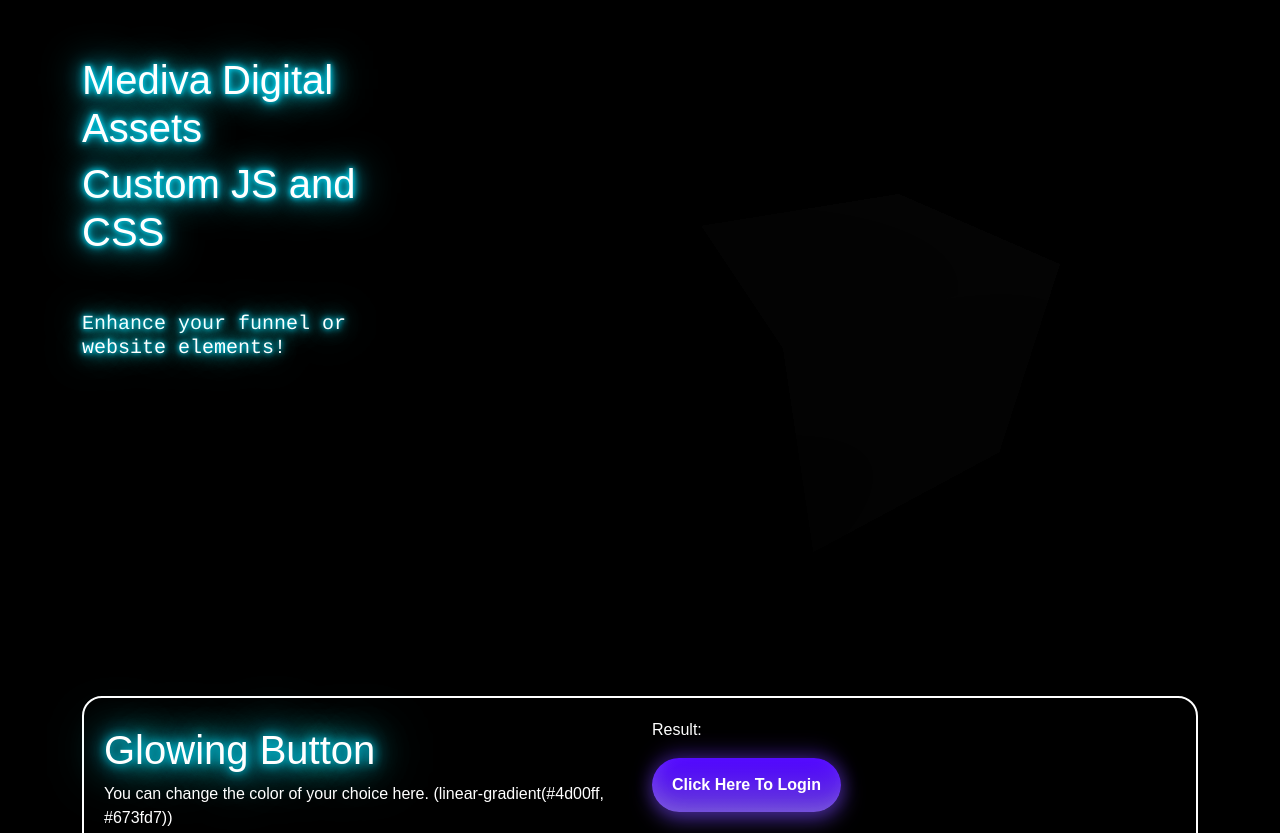
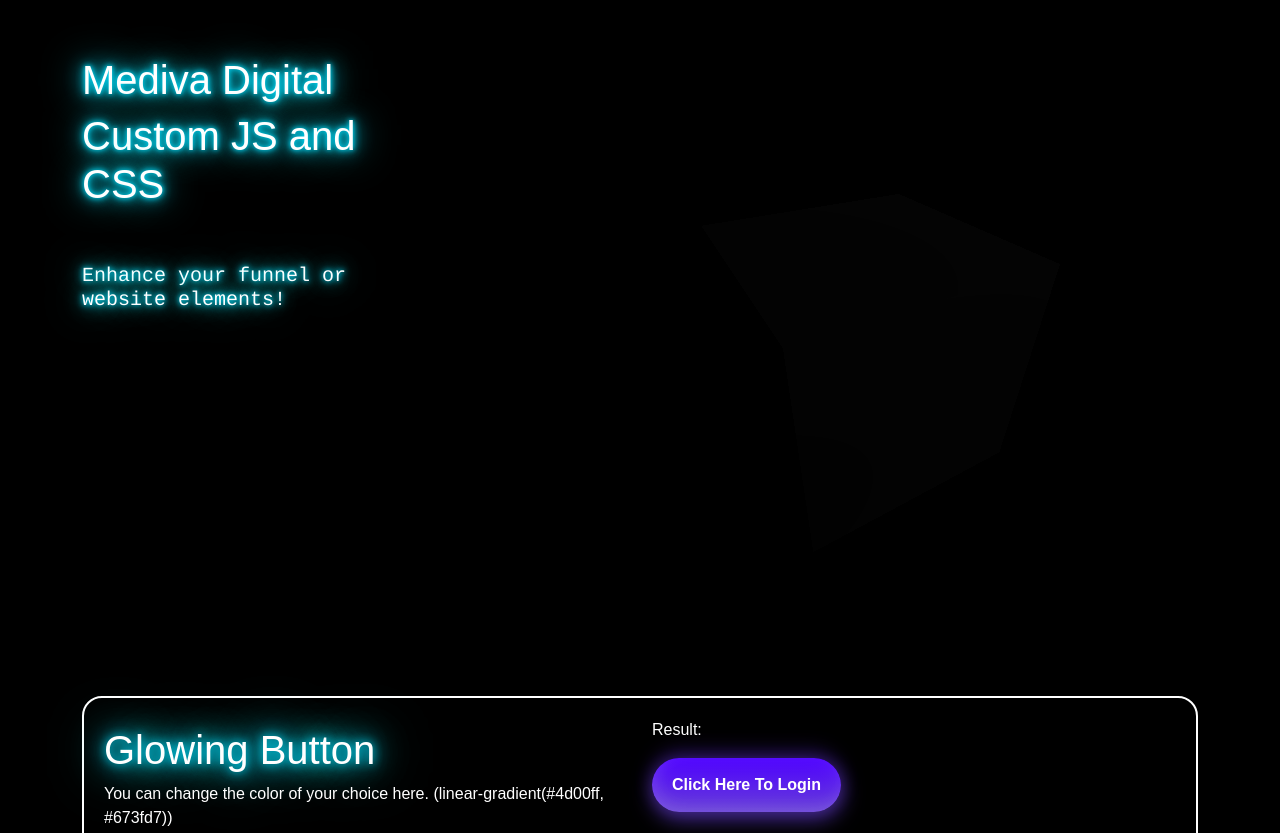
Before and after one commit to thefunneldiva/mediva-assets, a plain HTML site: page index.html in a window 1280 px wide. Shown: the top 833 px of the page. Drawn offline with nearby package versions, Linux system fonts and the light colour scheme; animation ran at ten frames a second.

Commit message:
initial comit

```diff
--- a/index.html
+++ b/index.html
@@ -141,7 +141,7 @@
             <div class="col-lg-8">
                 <div class="row">
                     <div class="col-lg-6 col-md-6 col-sm-12">
-                        <h1 class="neon fade-in">Mediva Digital Assets</h1>
+                        <h1 class="neon fade-in">Mediva Digital</h1>
                         <h2 class="neon fade-in" style="animation-delay: 0.5s;">Custom JS and CSS</h2>
                         <h1 class="neon mt-5" id="headline"></h1>
                     </div>
```
